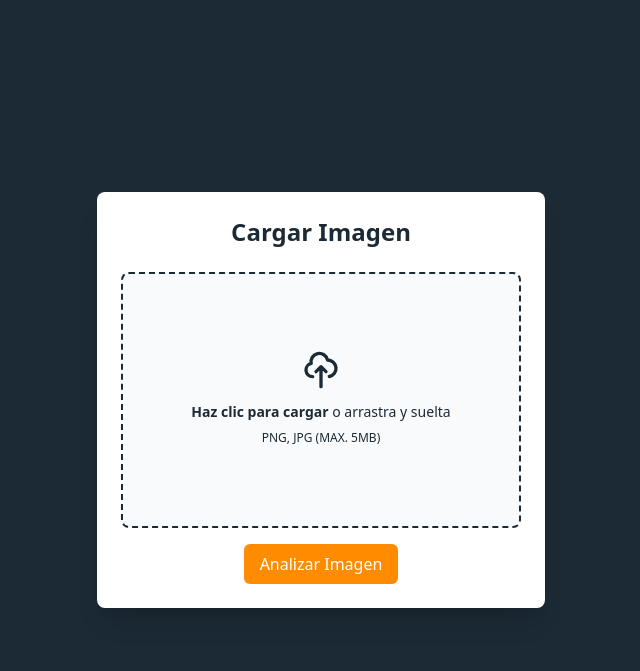
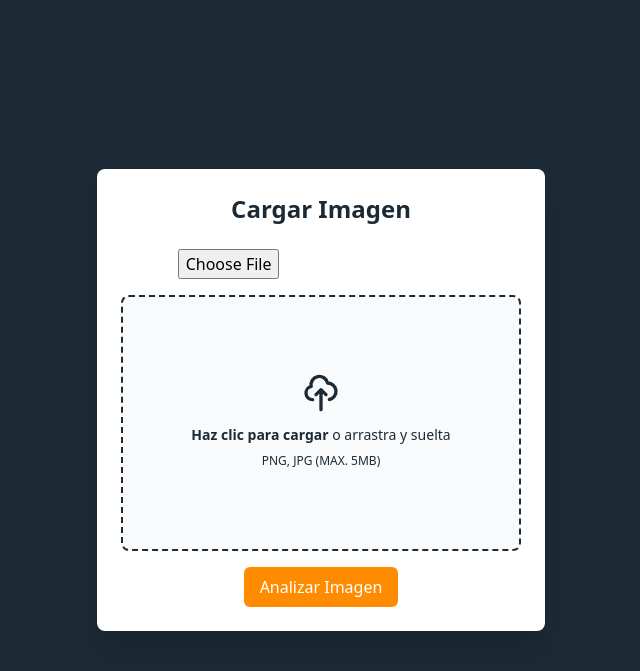
Before and after one commit to RodyMacay/Ferra_Vision, a Django app: page /images/upload/ in a window 1280 px wide. Shown: the part 64-735 px from the top of the page, without its empty margins (319-959 px from the left). Run offline with Django 5.2, Linux system fonts and the light colour scheme; the visitor is signed in with stand-in values (Sample User, id 1); some libraries are stand-ins or nearby versions.

Commit message:
update 003

```diff
--- a/apps/images/views/images.py
+++ b/apps/images/views/images.py
@@ -10,20 +10,21 @@ from ..models import ImageUpload
 from ..forms import ImageUploadForm
 from ..azure_services import process_image, calculate_prices
 
-class ImageUploadView(PermissionMixim, CreateView):
+
+class ImageUploadView(PermissionMixim,CreateView):
     model = ImageUpload
     form_class = ImageUploadForm
     template_name = 'images/upload_image.html'
-    success_url = reverse_lazy('images:image_detail')  # O usa get_success_url si necesitas un URL dinámico
+    success_url = reverse_lazy('images:image_detail')
 
     def form_valid(self, form):
         form.instance.user = self.request.user
         # Guardar la instancia sin la descripción aún
         self.object = form.save()
-
         # Procesar la imagen con Azure y obtener la respuesta como diccionario
         response = process_image(self.object.image.url)
 
+        # Asumimos que 'response' es un diccionario con las claves especificadas
         if isinstance(response, dict):
             # Guardar la descripción general y la información adicional en el modelo
             self.object.description = response.get("Descripción General", "")
@@ -32,7 +33,7 @@ class ImageUploadView(PermissionMixim, CreateView):
             # Convertir los pasos de construcción en una cadena de texto
             steps = response.get("Pasos de Construcción", {})
             steps_text = "\n".join([f"{key}: {value}" for key, value in steps.items()])
-            self.object.construction_steps = steps_text
+            self.object.construction_steps = json.dumps(steps)
 
             # Información adicional
             additional_info = response.get("Información Adicional", {})
@@ -41,19 +42,20 @@ class ImageUploadView(PermissionMixim, CreateView):
             # Intentar convertir el costo aproximado a un número decimal
             cost = additional_info.get("Costo Aproximado", "")
             try:
+                # Aquí asumimos que el valor es algo como "$200" y lo limpiamos
                 cost_value = float(cost.replace("$", "").replace(",", "").strip())
                 self.object.cost = cost_value
             except ValueError:
-                self.object.cost = 0  # Valor predeterminado si no se puede convertir
+                self.object.cost = 0  # O algún valor predeterminado en caso de que no se pueda convertir
 
             self.object.difficulty = additional_info.get("Nivel de Dificultad", "")
 
         # Guardar la instancia con la información actualizada
         self.object.save()
         return super().form_valid(form)
-
     def get_success_url(self):
-        return reverse_lazy('images:image_detail', kwargs={'pk': self.object.pk})
+    #     # Pasar el 'pk' de la instancia creada para que la URL se construya correctamente
+        return reverse('images:image_detail', kwargs={'pk': self.object.pk})
 
 class ImageDetailView(PermissionMixim, DetailView):
     model = ImageUpload
--- a/templates/images/upload_image.html
+++ b/templates/images/upload_image.html
@@ -8,8 +8,9 @@
     <div class="w-full max-w-md bg-white rounded-lg shadow-xl overflow-hidden">
         <div class="p-6">
             <h2 class="text-2xl font-bold text-center text-ferra-blue mb-6">Cargar Imagen</h2>
-            <form action="{% url 'core:home' %}" method="post" enctype="multipart/form-data" class="space-y-4">
+            <form method="post" enctype="multipart/form-data" class="space-y-4">
                 {% csrf_token %}
+                {{ form.as_p }}
                 <div class="flex flex-col items-center justify-center w-full">
                     <label for="image-upload" class="flex flex-col items-center justify-center w-full h-64 border-2 border-ferra-blue border-dashed rounded-lg cursor-pointer bg-gray-50 hover:bg-gray-100 relative overflow-hidden">
                         <div id="upload-icon" class="flex flex-col items-center justify-center pt-5 pb-6">
```
